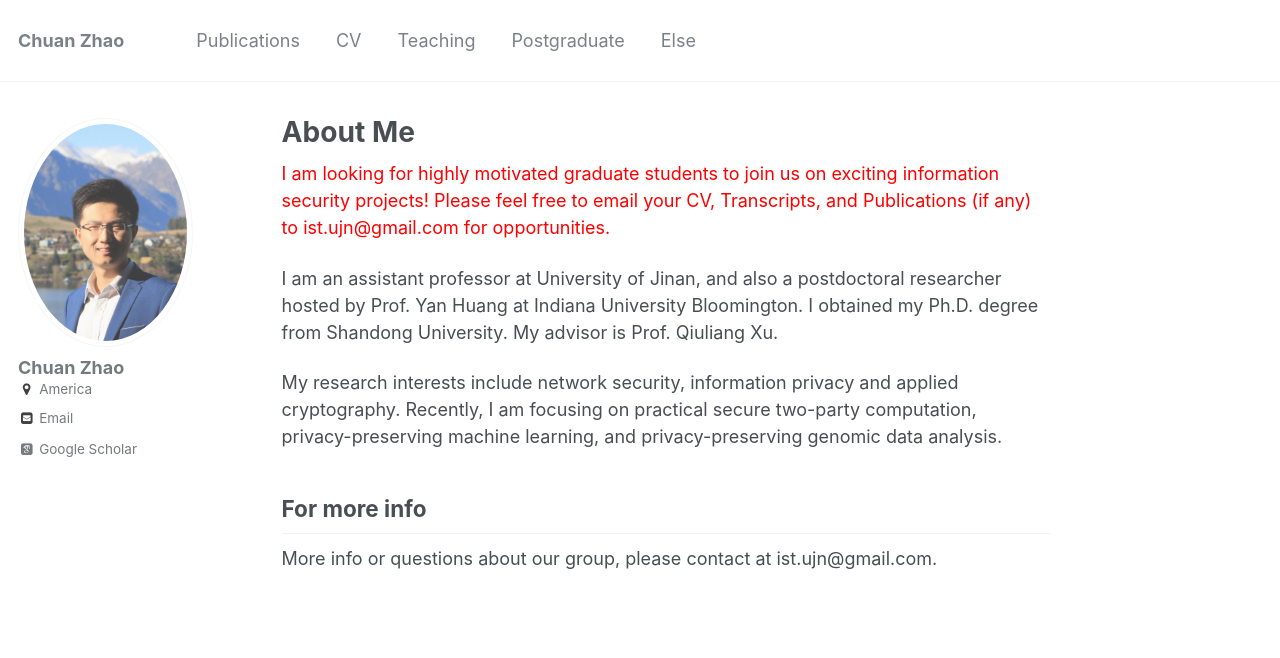
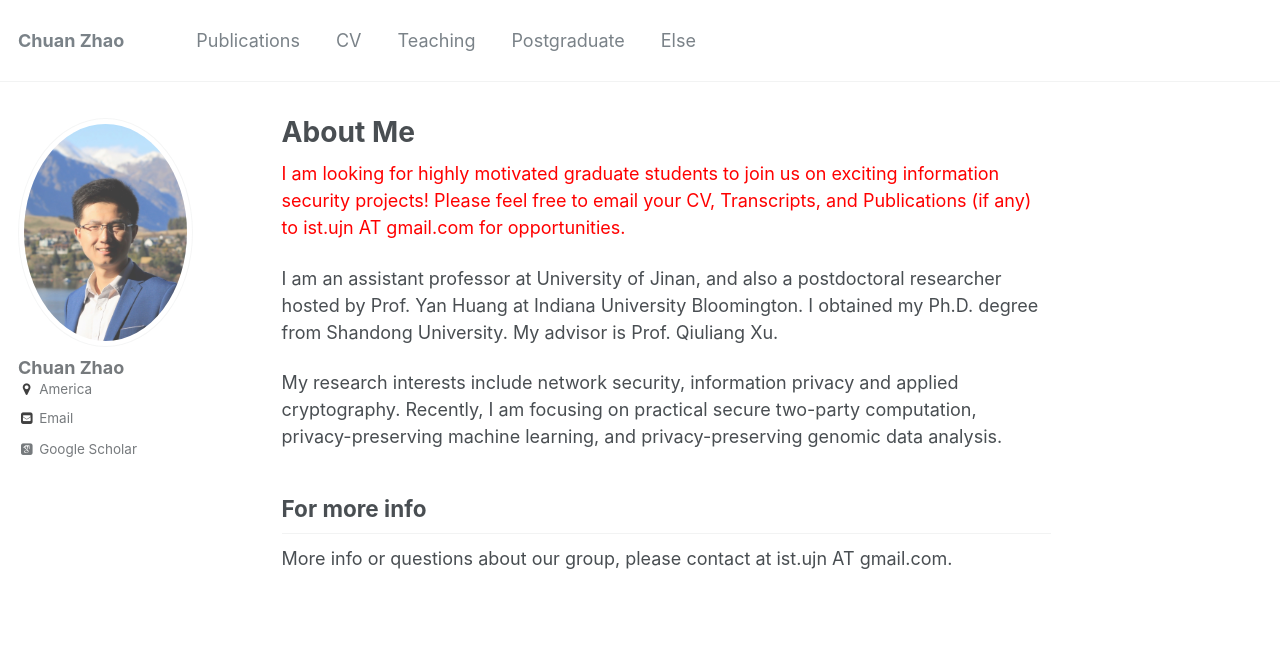
Before and after one commit to ujnccs/ujnccs.github.io, a Jekyll site: the page built from _pages/about.md, in a window 1280 px wide. Shown: the top 658 px of the page. Built offline with Jekyll 4.4.1, drawn with Linux system fonts in a browser that asks for light colours; some web fonts are replaced.

Commit message:
Update about.md

```diff
--- a/_pages/about.md
+++ b/_pages/about.md
@@ -8,7 +8,7 @@ redirect_from:
   - /about.html
 ---
 
-<span style="color:red;">I am looking for highly motivated graduate students to join us on exciting information security projects! Please feel free to email your CV, Transcripts, and Publications (if any) to ist.ujn@gmail.com for opportunities.</span>
+<span style="color:red;">I am looking for highly motivated graduate students to join us on exciting information security projects! Please feel free to email your CV, Transcripts, and Publications (if any) to ist.ujn AT gmail.com for opportunities.</span>
 
 I am an assistant professor at University of Jinan, and also a postdoctoral researcher hosted by Prof. Yan Huang at Indiana University Bloomington. I obtained my Ph.D. degree from Shandong University. My advisor is Prof. Qiuliang Xu.
 
@@ -16,4 +16,4 @@ My research interests include network security, information privacy and applied
 
 For more info
 ------
-More info or questions about our group, please contact at ist.ujn@gmail.com.
+More info or questions about our group, please contact at ist.ujn AT gmail.com.
```
